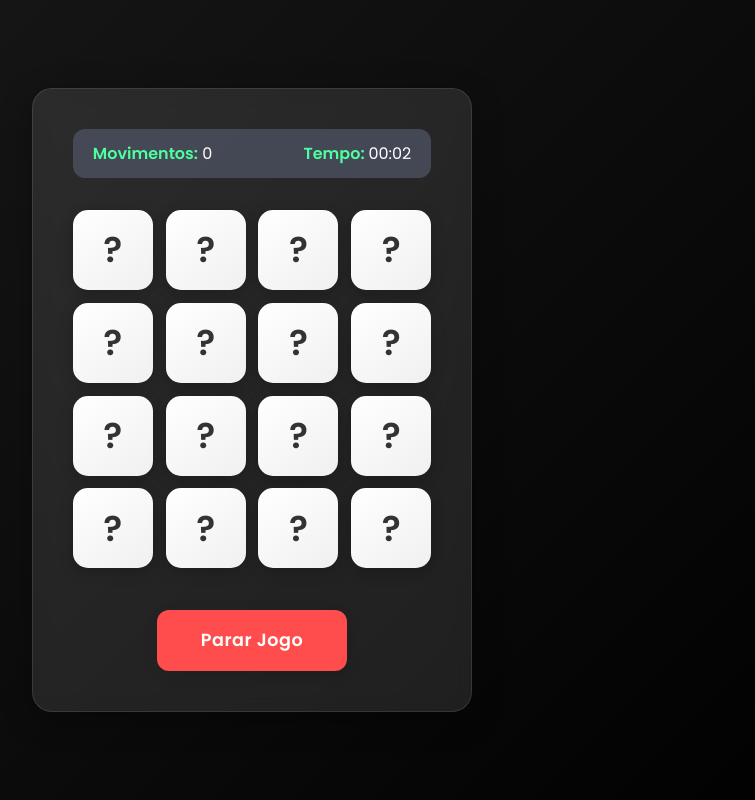
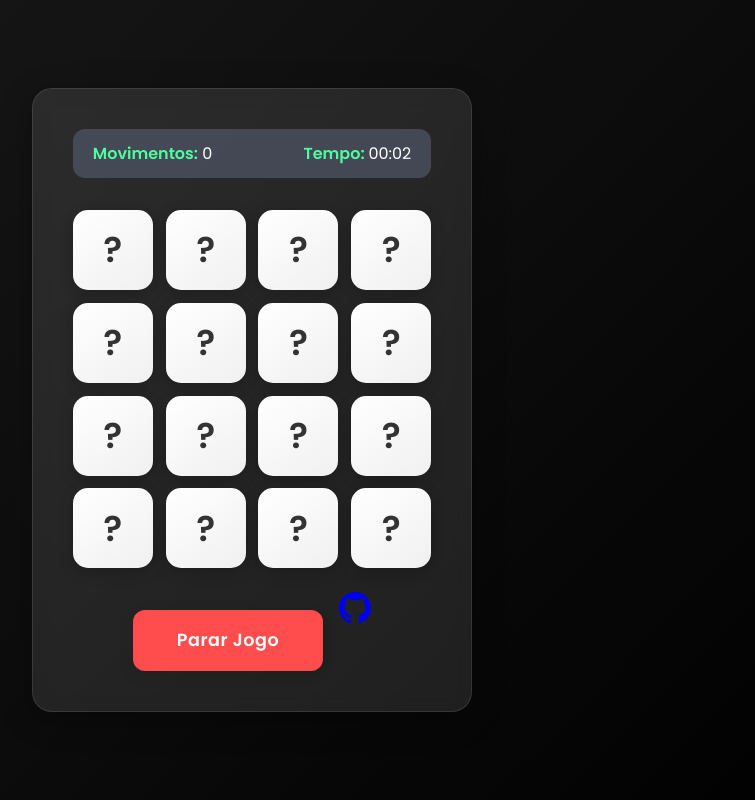
Before and after one commit to githubdegu/jogo-de-memoria, a plain HTML site: page index.html in a window 1280 px wide. Both pictures are taken after a click on the button "Iniciar Jogo". Shown: the whole page, without its empty margins (388-1143 px from the left). Drawn offline with Linux system fonts and the light colour scheme.

Commit message:
adiciona botão de link para o repositório no GitHub

```diff
--- a/index.html
+++ b/index.html
@@ -23,6 +23,11 @@
         <div class="container-jogo"></div>
         <div class="container-botoes">
             <button id="stop" class="esconder botao-vermelho">Parar Jogo</button>
+            <a href="https://github.com/githubdegu/jogo-de-memoria" target="_blank" class="github-btn">
+                <svg height="32" width="32" viewBox="0 0 16 16">
+                    <path fill="currentColor" d="M8 0C3.58 0 0 3.58 0 8c0 3.54 2.29 6.53 5.47 7.59.4.07.55-.17.55-.38 0-.19-.01-.82-.01-1.49-2.01.37-2.53-.49-2.69-.94-.09-.23-.48-.94-.82-1.13-.28-.15-.68-.52-.01-.53.63-.01 1.08.58 1.23.82.72 1.21 1.87.87 2.33.66.07-.52.28-.87.51-1.07-1.78-.2-3.64-.89-3.64-3.95 0-.87.31-1.59.82-2.15-.08-.2-.36-1.02.08-2.12 0 0 .67-.21 2.2.82.64-.18 1.32-.27 2-.27.68 0 1.36.09 2 .27 1.53-1.04 2.2-.82 2.2-.82.44 1.1.16 1.92.08 2.12.51.56.82 1.27.82 2.15 0 3.07-1.87 3.75-3.65 3.95.29.25.54.73.54 1.48 0 1.07-.01 1.93-.01 2.2 0 .21.15.46.55.38A8.013 8.013 0 0016 8c0-4.42-3.58-8-8-8z"></path>
+                </svg>
+            </a>
         </div>
     </div>
     <div class="container-controles mostrar">
```
